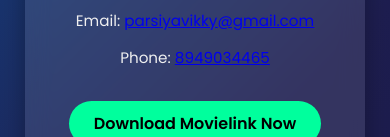
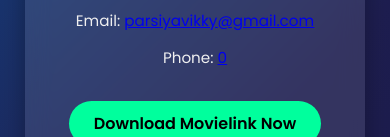
Before and after one commit to vikas0768/movielink-referral, a plain HTML site: page r/about.html in a window 390 px wide. Shown: the part 1057-1194 px from the top of the page. Drawn offline with Linux system fonts and the light colour scheme.

Commit message:
Update contact phone number to '0'

```diff
--- a/r/about.html
+++ b/r/about.html
@@ -132,7 +132,7 @@
    <p> Your privacy is our priority. Movielink does not store personal data or payment details. We only collect minimal, anonymous usage data to improve your experience. We never share user data with third parties. By using Movielink, you agree to our privacy and fair-use policy. </p>
    <h2>📞 Contact Us</h2>
    <p>Email: <a href="mailto:parsiyavikky@gmail.com">parsiyavikky@gmail.com</a></p>
-   <p>Phone: <a href="tel:8949034465">8949034465</a></p> <a href="#" class="btn">Download Movielink Now</a>
+   <p>Phone: <a href="tel:0">0</a></p> <a href="#" class="btn">Download Movielink Now</a>
    <div class="footer">
     <p>© 2025 Movielink App — Watch. Earn. Enjoy.</p>
    </div>
```
